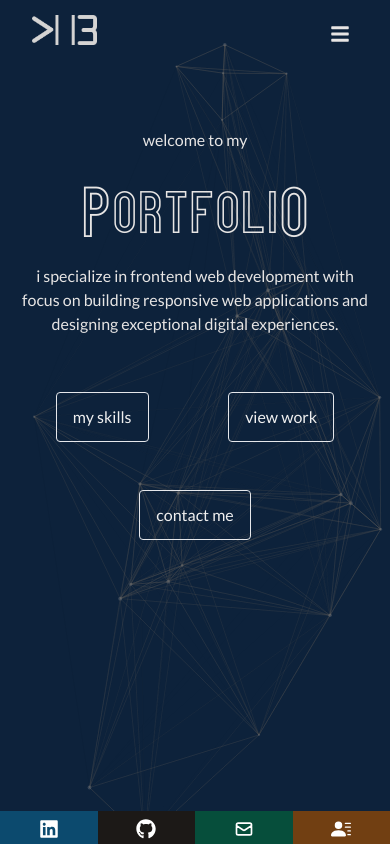
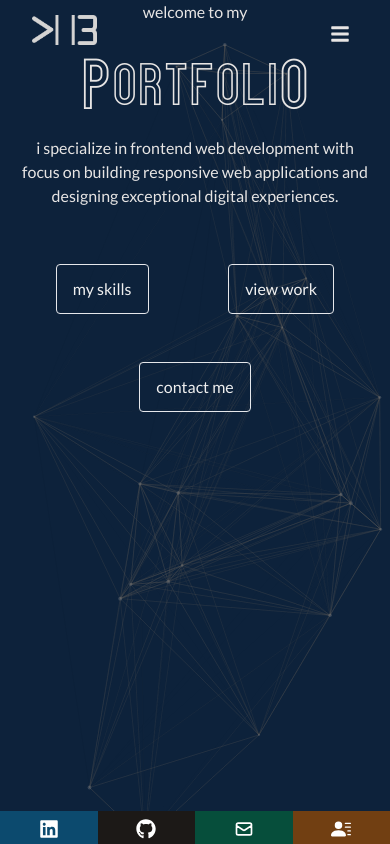
Before and after one commit to krisbaranski/portfolio, a React (Create React App) app: page / in a window 390 px wide. Built offline with nearby package versions, Linux system fonts and the light colour scheme.

Commit message:
style: adjust text to screen-center

```diff
--- a/src/components/Header.js
+++ b/src/components/Header.js
@@ -14,8 +14,8 @@ const Header = () => {
       {/* Container */}
       <div className="max-w-[700px] mx-auto md:p-8 flex flex-col justify-center h-full">
         <h2
-          className="mt-32 sm:mt-48 text-base sm:text-lg font-light text-center
-          text-[#e7e5e4] font-light mt-24 mb-6 z-10"
+          className="sm:mt-48 text-base sm:text-lg font-light text-center
+          text-[#e7e5e4] font-light mb-6 z-10"
         >
           welcome to my
         </h2>
```
